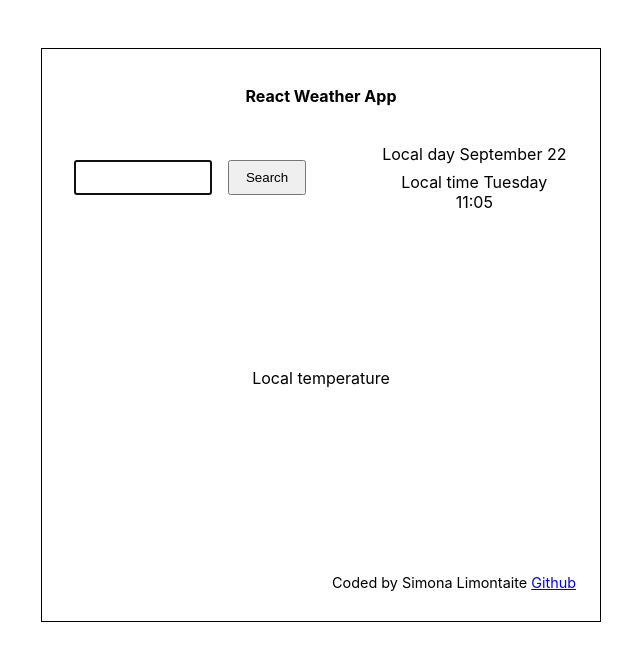
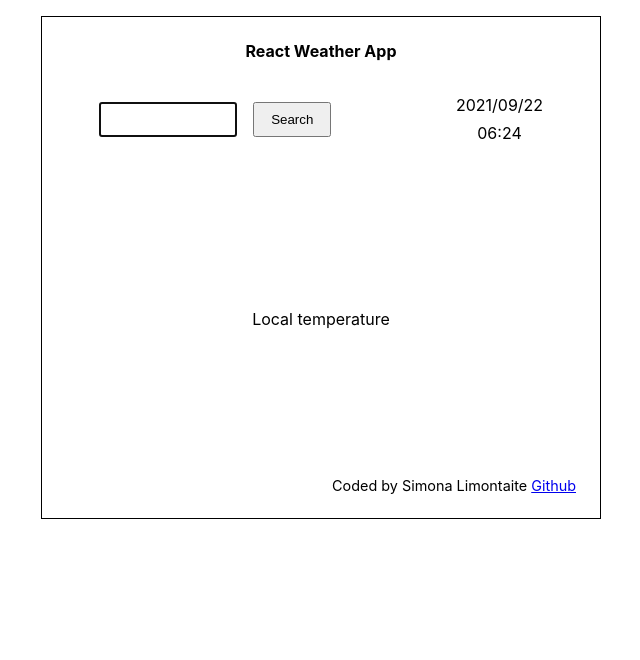
Before and after one commit to simonachess/weatherApp-react, a React (Create React App) app: page / in a window 1280 px wide. Shown: the top 660 px of the page, without its empty margins (319-959 px from the left). Built offline with nearby package versions, Linux system fonts and the light colour scheme.

Commit message:
shows local day and time

```diff
--- a/src/App.css
+++ b/src/App.css
@@ -1,3 +1,6 @@
 .App {
   text-align: center;
 }
+h4{
+  margin: 0.5rem 0 0.5rem 0;
+}
--- a/src/Footer.css
+++ b/src/Footer.css
@@ -1,5 +1,4 @@
 .footer-container {
-    margin: 2rem 0 0 0;
     display: flex;
     flex-direction: row;
     justify-content: right;
--- a/src/Forecast.css
+++ b/src/Forecast.css
@@ -1,7 +1,9 @@
 .forecast-container{
+    margin-top:1rem;
 height: 150px;
 display: flex;
 flex-direction: row;
 justify-content: space-around;
 align-items: center;
+
 }
--- a/src/ForecastDay.js
+++ b/src/ForecastDay.js
@@ -24,9 +24,7 @@ export default function ForecastDay(props) {
 
     return (<div>
         <div>{day()}</div>
-        <WeatherIcon code={props.data.weather[0].icon}/>
-
+        <WeatherIcon code={props.data.weather[0].icon} size={36}/>
         <div><span>{maxTemp()}</span> | <span>{minTemp()}</span></div>
-
     </div>)
 }
--- /dev/null
+++ b/src/LocalTime.js
@@ -0,0 +1,44 @@
+import React from "react";
+
+export default function LocalTime() {
+
+    function getDate() {
+        let now = new Date();
+        let year = now.getFullYear();
+        let month = now.getMonth() + 1;
+        let day = now.getDate();
+
+
+        if (month.toString().length == 1) {
+            month = '0' + month;
+        }
+        if (day.toString().length == 1) {
+            day = '0' + day;
+        }
+
+
+        // let dateTime = `${year} ${month} ${day}\n${hour}:${minute}`;
+        let showDate = year + '/' + month + '/' + day;
+        return showDate;
+    }
+
+
+    function getTime() {
+        let now = new Date();
+        let hour = now.getHours();
+        let minute = now.getMinutes();
+        if (hour.toString().length == 1) {
+            hour = '0' + hour;
+        }
+        if (minute.toString().length == 1) {
+            minute = '0' + minute;
+        }
+        var showTime = hour + ':' + minute;
+        return showTime
+    }
+
+    return <div calssName="local-time">
+        <p>{getDate()}</p>
+        <p>{getTime()}</p>
+    </div>
+}
--- a/src/Search.css
+++ b/src/Search.css
@@ -23,7 +23,7 @@ form{
     display: flex;
     flex-direction: row;
     align-items: center;
-    justify-content: space-between;
+    justify-content: space-around;
 }
 
 .date-container p {
--- a/src/Search.js
+++ b/src/Search.js
@@ -1,6 +1,8 @@
 import React, { useState } from "react";
+import LocalTime from "./LocalTime";
 import "./Search.css";
 import Weather from "./Weather";
+
 
 export default function Search() {
     let [city, setCity] = useState("");
@@ -23,8 +25,7 @@ export default function Search() {
                     <input type="submit" value="Search" />
                 </form>
                 <div className="date-container">
-                    <p>Local day September 22</p>
-                    <p><span>Local time Tuesday </span><span>11:05</span></p>
+                    <LocalTime />
                 </div>
             </div>
             <div>
--- a/src/Weather.css
+++ b/src/Weather.css
@@ -1,3 +1,7 @@
+p{
+    margin:0.5rem 0 0.5rem 0;
+}
+
 .weather-info h4 {
     font-weight: 400;
     margin: 0.5rem;
@@ -21,7 +25,7 @@
 
 .weather-info .temperature {
     margin: 0;
-    font-size: 4rem;
+    font-size: 3.5rem;
     font-weight: 400;
 }
 
@@ -38,3 +42,6 @@
     justify-content: center;
     text-align: center;
 }
+.temperature{
+    padding-left:1rem;
+}
--- a/src/Weather.js
+++ b/src/Weather.js
@@ -41,9 +41,8 @@ export default function Weather(props) {
         return (
             <div className="weather-info">
                 <h2>{props.city}</h2>
-                <p><WeatherIcon code={weatherData.icon}/>
-                    {/* <img alt="weather-icon" src={weatherData.iconUrl}/> */}
-                    <span className="temperature">{Math.round(weatherData.temperature)}°</span>
+                <p><WeatherIcon code={weatherData.icon} size={78}/>
+                <span className="temperature">{Math.round(weatherData.temperature)}°</span>
                 <span className="unit">C</span> </p>
                 <h4 className="desc">{weatherData.description}</h4>
                 <h4>Humidity: {weatherData.humidity} %</h4>
--- a/src/WeatherIcon.js
+++ b/src/WeatherIcon.js
@@ -27,7 +27,7 @@ const codeMapping = {
     return (<ReactAnimatedWeather
         icon={codeMapping[props.code]}
         color='grey'
-        size='42'
+        size={props.size}
         animate='true'
     />)
 
--- a/src/index.css
+++ b/src/index.css
@@ -1,7 +1,7 @@
 body {
-  margin: 3rem auto;
+  margin: 0 auto;
   width: 560px;
-  height: 80vh;
+  height: 90vh;
   box-sizing: border-box;
   font-family: -apple-system, BlinkMacSystemFont, 'Segoe UI', 'Roboto', 'Oxygen', 'Ubuntu', 'Cantarell', 'Fira Sans', 'Droid Sans', 'Helvetica Neue', sans-serif;
   -webkit-font-smoothing: antialiased;
@@ -13,7 +13,7 @@ code {
 }
 
 .container {
-margin: 0 auto;
+margin: 1rem auto;
  border: 1px solid black;
  padding: 1rem 1.5rem;
 }
```
Also changed, not shown: src/Forecast.js (+9 -13 lines).
